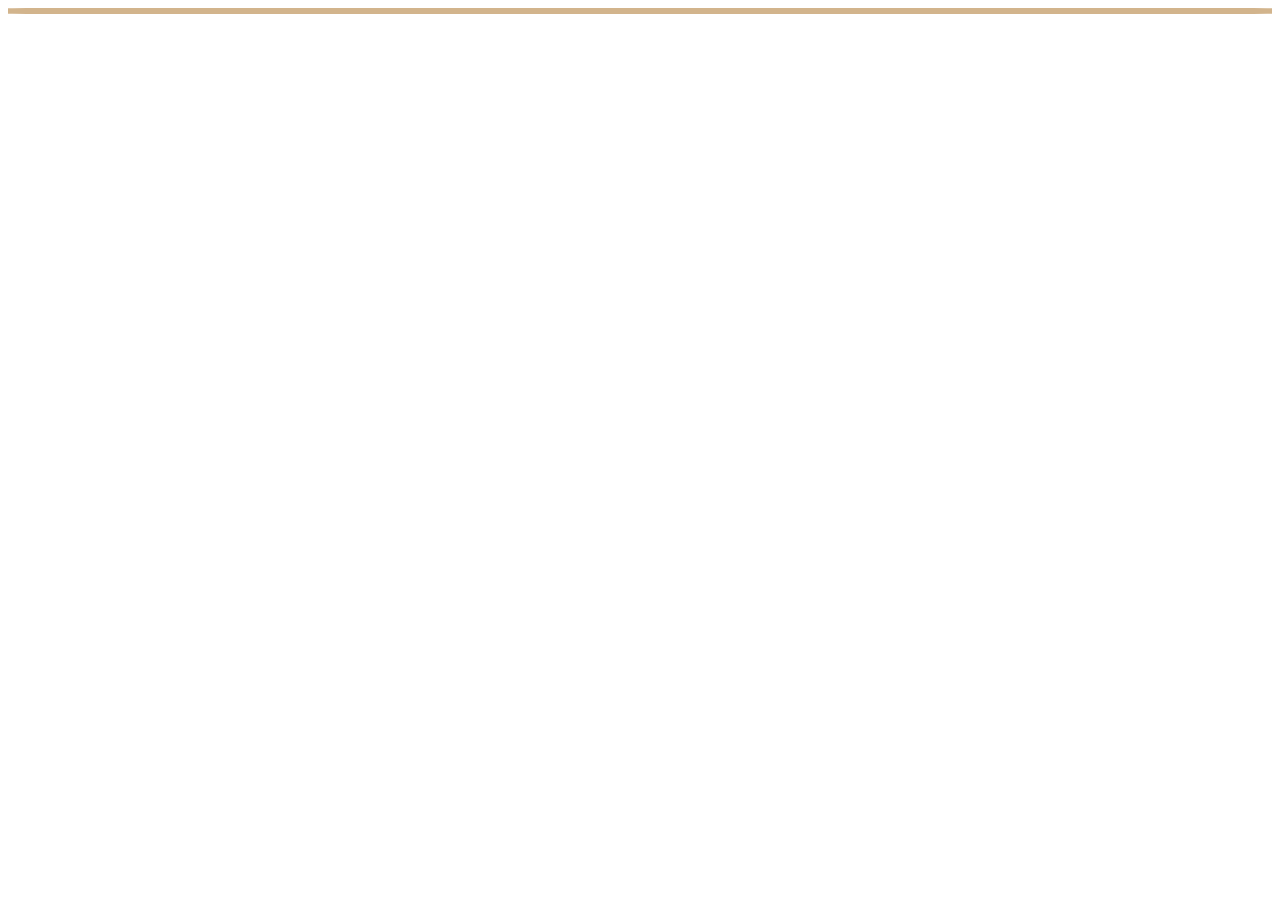
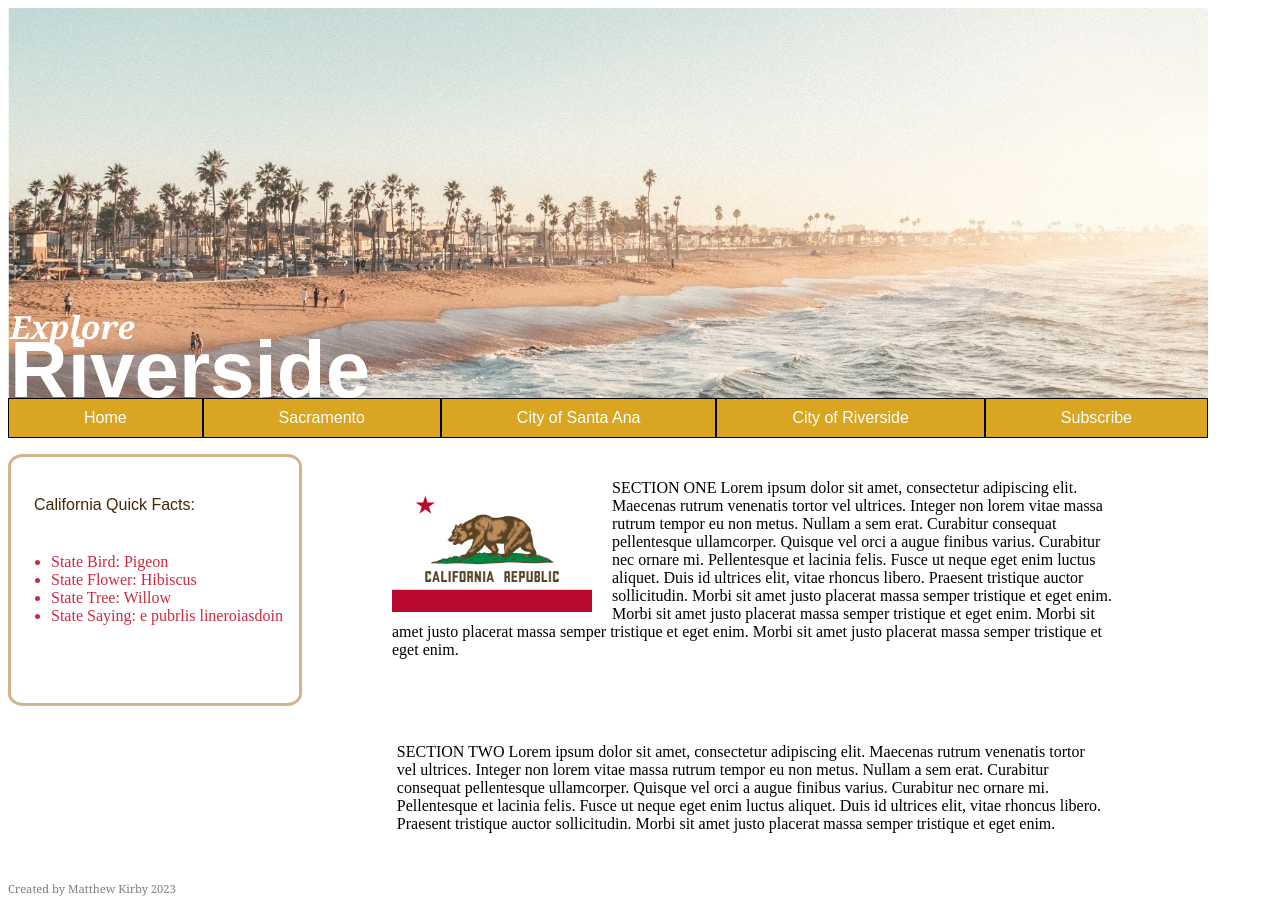
Before and after one commit to kirbotron64/ca_website, a plain HTML site: page riverside.html in a window 1280 px wide. Before the commit the page ends 800 px from the top, so only its background shows below. Drawn offline with Linux system fonts and the light colour scheme.

Commit message:
Adds Sacramento pages and fixes header resizing

```diff
--- a/riverside.html
+++ b/riverside.html
@@ -3,17 +3,65 @@
 <head>
     <meta charset="UTF-8">
     <meta name="viewport" content="width=device-width, initial-scale=1.0">
-    <title>Document</title>
+    <title>Explore Riverside</title>
     <link rel="stylesheet" href="style.css">
 </head>
 <body>
-    <header></header>
-    <nav></nav>
-    <main>
-        <section></section>
-        <section></section>
-        <aside></aside>
-    </main>
-    <footer></footer>
+        <header>
+            <div id="header_container">
+                <img src="img/beach.jpg" alt="sunny beach dotted with people and palm trees" id="header_pic">
+            </div>
+            <h1>
+                Explore
+            </h1>
+            <h2>
+                Riverside
+            </h2>
+        </header>
+        <nav>
+            <ul id="nav_container">
+                <li><a href="index.html">Home</a></li>
+                <li><a href="sacramento.html">Sacramento</a></li>
+                <li><a href="santa_ana.html">City of Santa Ana</a></li>
+                <li><a href="riverside.html">City of Riverside</a></li>
+                <li><a href="subscribe.html">Subscribe</a></li>
+            </ul>
+
+
+        </nav>
+        <main id="main_container">
+            <aside class="box">
+                <p>
+                    California Quick Facts:
+                    <ul>
+                        <li>State Bird: Pigeon</li>
+                        <li>State Flower: Hibiscus</li>
+                        <li>State Tree: Willow</li>
+                        <li>State Saying: e pubrlis lineroiasdoin</li>
+                    </ul>
+                </p>
+            </aside>
+            <section class="box one">
+                <p>
+                    <img src="img/ca_flag.png" alt="california state flag">
+                    SECTION ONE Lorem ipsum dolor sit amet, consectetur adipiscing elit. Maecenas rutrum venenatis tortor vel ultrices. Integer non lorem vitae massa rutrum tempor eu non metus. Nullam a sem erat.
+                    Curabitur consequat pellentesque ullamcorper. Quisque vel orci a augue finibus varius. Curabitur nec ornare mi.
+                    Pellentesque et lacinia felis. Fusce ut neque eget enim luctus aliquet. Duis id ultrices elit, vitae rhoncus libero. Praesent tristique auctor sollicitudin.
+                    Morbi sit amet justo placerat massa semper tristique et eget enim.
+                    Morbi sit amet justo placerat massa semper tristique et eget enim.
+                    Morbi sit amet justo placerat massa semper tristique et eget enim.
+                    Morbi sit amet justo placerat massa semper tristique et eget enim.
+
+                </p>
+            </section>
+            <section class="box two">
+                <p>
+                    SECTION TWO Lorem ipsum dolor sit amet, consectetur adipiscing elit. Maecenas rutrum venenatis tortor vel ultrices. Integer non lorem vitae massa rutrum tempor eu non metus. Nullam a sem erat. Curabitur consequat pellentesque ullamcorper. Quisque vel orci a augue finibus varius. Curabitur nec ornare mi. Pellentesque et lacinia felis. Fusce ut neque eget enim luctus aliquet. Duis id ultrices elit, vitae rhoncus libero. Praesent tristique auctor sollicitudin. Morbi sit amet justo placerat massa semper tristique et eget enim.
+                </p>
+            </section>
+        </main>
+        <footer class="box footer">
+            <p>Created by Matthew Kirby 2023</p>
+        </footer>
 </body>
 </html>
--- a/style.css
+++ b/style.css
@@ -1,6 +1,7 @@
 #header_container{
     display: flex;
     max-width: 1200px;
+    overflow: hidden;
 }
 
 #nav_container {
@@ -21,7 +22,8 @@
 }
 
 #header_pic {
-    width: 1200px;
+    max-width: 1200px;
+    flex-basis: 1;
     object-fit: cover;
 }
 
```
Also changed, not shown: index.html (+1 -1 lines), moreno_valley.html (deleted, +0 -19 lines), sacramento.html (added, +67 -0 lines), santa_ana.html (added, +67 -0 lines).
